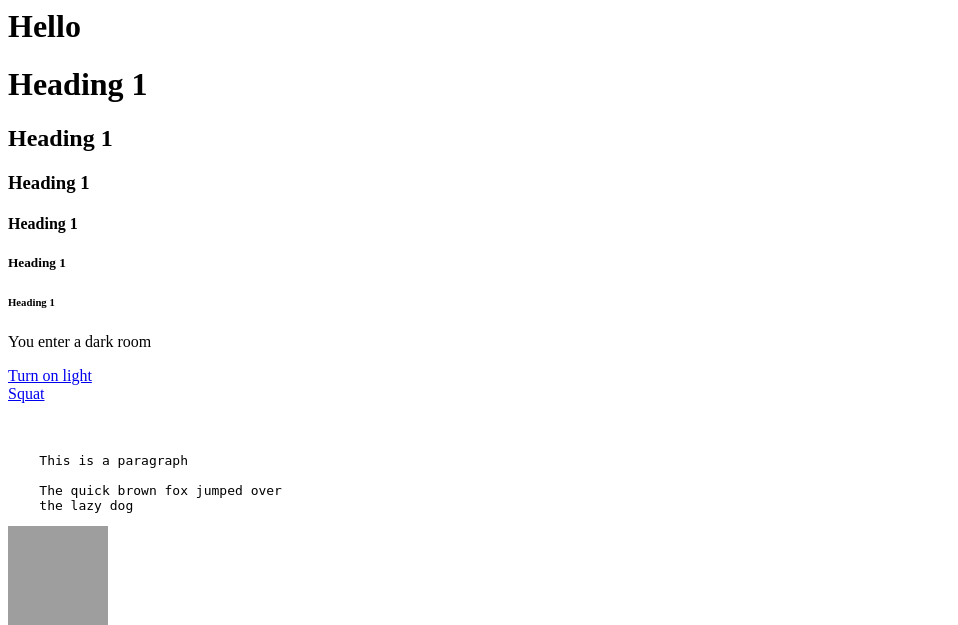
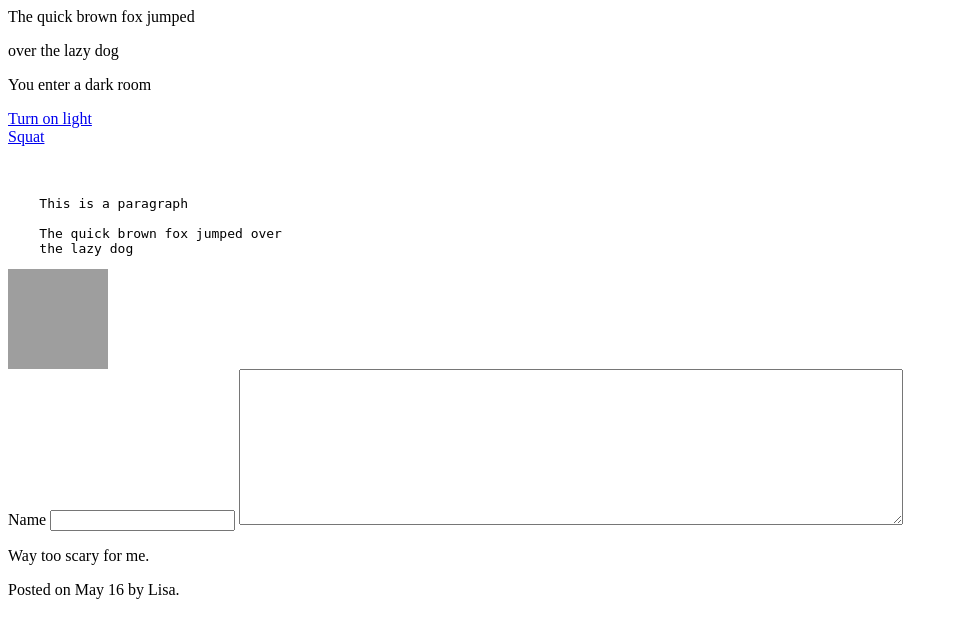
Before and after one commit to chrisortman/mileage-tracker, a Django app: template mileage/templates/mileage/index.html in a window 1280 px wide. Shown: the top 625 px of the page, without its empty margins (0-958 px from the left). After the commit the page ends 599 px from the top, so only its background shows below. Run offline with Django 3.2, Linux system fonts and the light colour scheme; the template is opened without the code that fills it, so the values that code supplies are empty; grey boxes are pictures that could not be loaded.

Commit message:
How to add other files and folders

```diff
--- /dev/null
+++ b/mileage/levels/opening_level.py
@@ -0,0 +1,3 @@
+class OpeningLevel(object):
+    def enter(self):
+        return "You win"
--- a/mileage/templates/mileage/index.html
+++ b/mileage/templates/mileage/index.html
@@ -1,28 +1,10 @@
-<style>
+<p>The quick brown fox jumped</p>
+<p>over the lazy dog</p>
 
-
-</style>
-<h1>Hello {{ name }}</h1>
-<h1>Heading 1</h1>
-<h2>Heading 1</h2>
-<h3>Heading 1</h3>
-<h4>Heading 1</h4>
-<h5>Heading 1</h5>
-<h6>Heading 1</h6>
-<link href="" rel="stylesheet" />
-<style>
-
-</style>
-
-<div class="row">
-    <div class="col-md-3">
-
-    </div>
-
-</div>
 <p>
   You enter a dark room
 </p>
+
 <a href="/mileage/other">Turn on light</a>
 <br>
 <a href="/mileage/poop">Squat</a>
```
Also changed, not shown: mileage/views.py (+3 -10 lines), mileage/levels/__init__.py (added).
